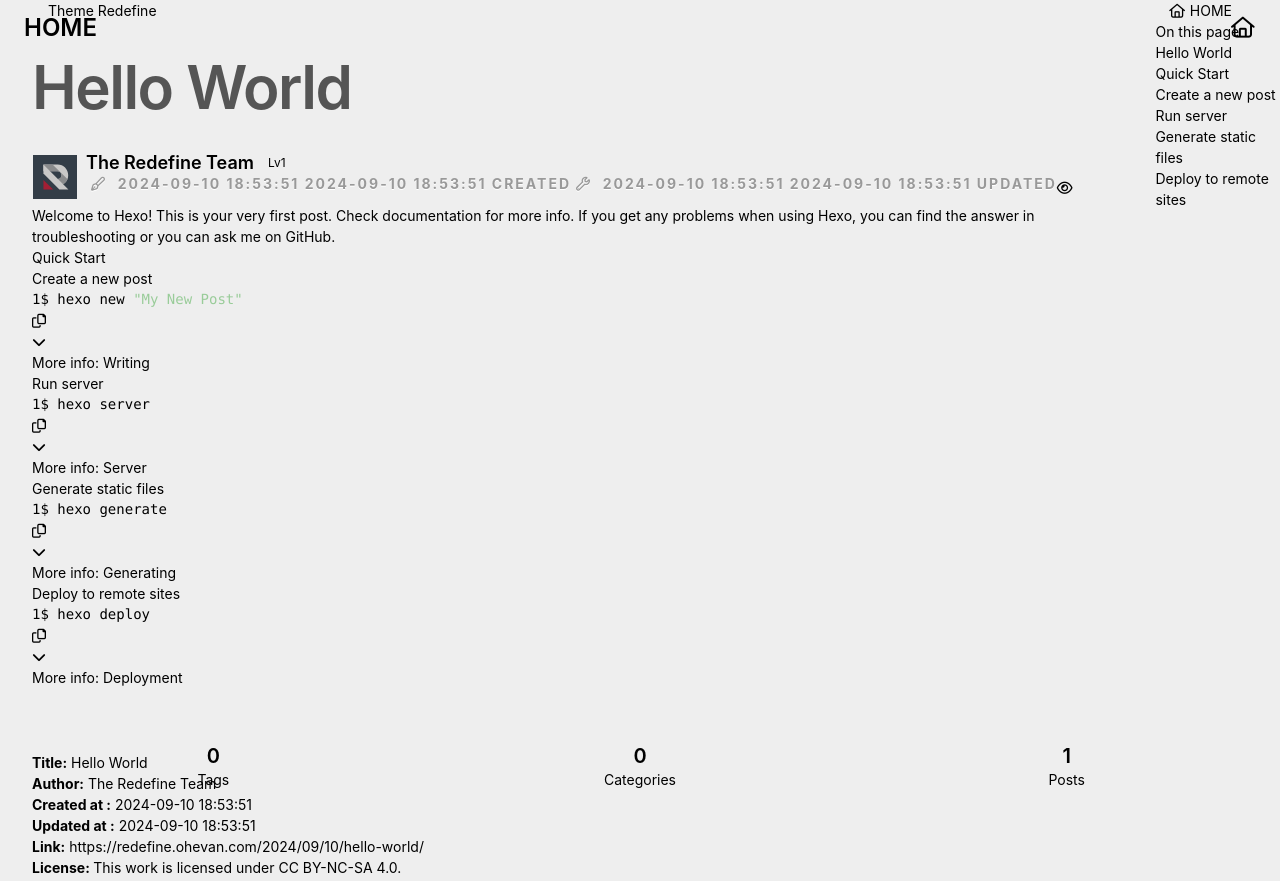
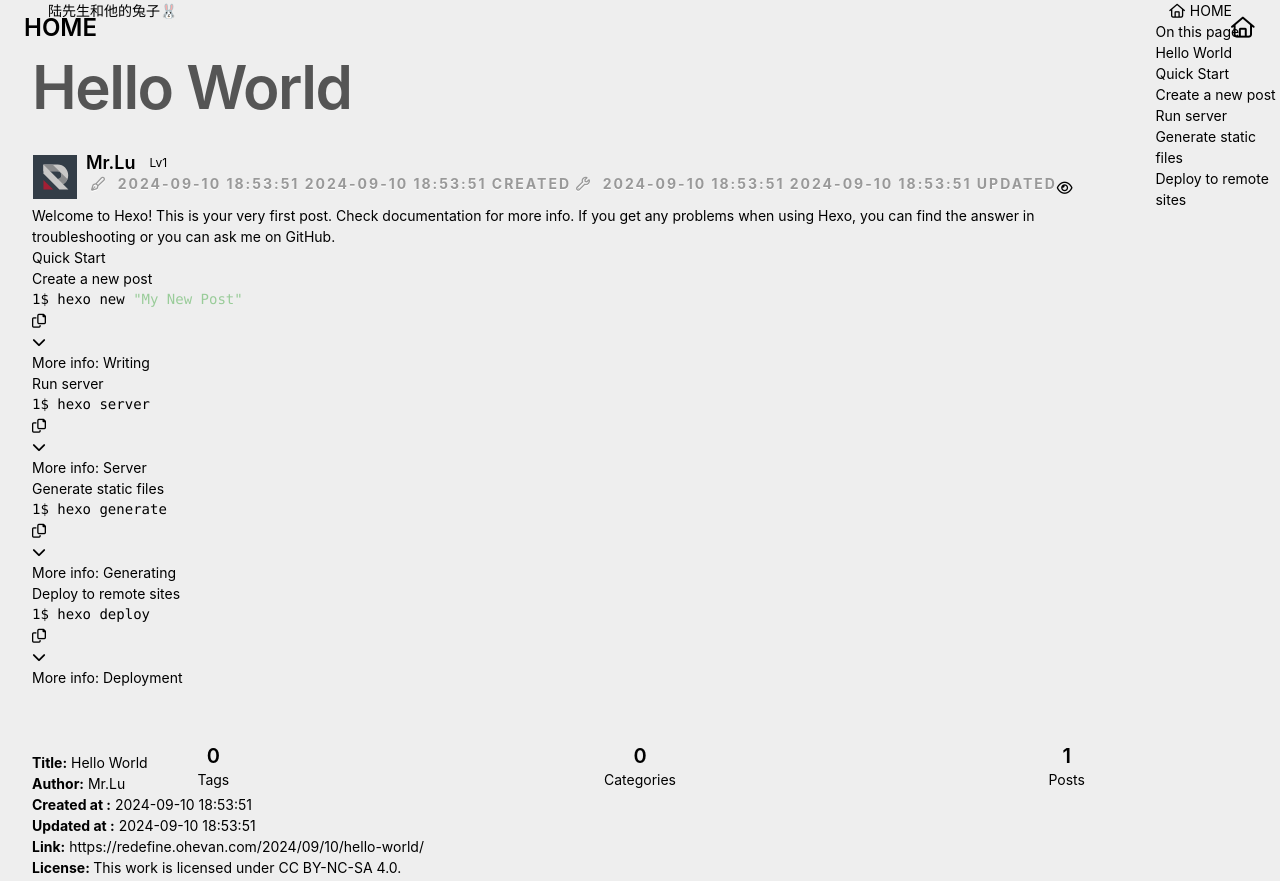
Before and after one commit to LuYang19970909/LuYang19970909.github.io, a plain HTML site: page 2024/09/10/hello-world/index.html in a window 1280 px wide. Shown: the top 881 px of the page. Drawn offline with Linux system fonts and the light colour scheme; no server answers.

Commit message:
Site updated: 2024-09-12 11:07:13

```diff
--- a/2024/09/10/hello-world/index.html
+++ b/2024/09/10/hello-world/index.html
@@ -5,7 +5,7 @@
     <meta name="viewport" content="width=device-width, initial-scale=1">
     <meta name="keywords" content="Hexo Theme Redefine">
 
-    <meta name="author" content="The Redefine Team">
+    <meta name="author" content="Mr.Lu">
     <!-- preconnect -->
     <link rel="preconnect" href="https://fonts.googleapis.com">
     <link rel="preconnect" href="https://fonts.gstatic.com" crossorigin>
@@ -41,7 +41,7 @@
 
             Hello World -
 
-        Theme Redefine
+        陆先生和他的兔子🐰
     </title>
 
 
@@ -131,7 +131,7 @@
 
             <a class="logo-title" href="/">
 
-                Theme Redefine
+                陆先生和他的兔子🐰
 
             </a>
         </div>
@@ -248,7 +248,7 @@
                 </div>
                 <div class="info flex flex-col justify-between">
                     <div class="author flex items-center">
-                        <span class="name text-default-text-color text-lg font-semibold">The Redefine Team</span>
+                        <span class="name text-default-text-color text-lg font-semibold">Mr.Lu</span>
 
                             <span class="author-label ml-1.5 text-xs px-2 py-0.5 rounded-small text-third-text-color border border-shadow-color-1">Lv1</span>
 
@@ -313,7 +313,7 @@
                 <div class="article-copyright-info-container">
     <ul>
         <li><strong>Title:</strong> Hello World</li>
-        <li><strong>Author:</strong> The Redefine Team</li>
+        <li><strong>Author:</strong> Mr.Lu</li>
         <li><strong>Created at
                 :</strong> 2024-09-10 18:53:51</li>
 
@@ -428,7 +428,7 @@
               <span>2022</span>
               -
 
-            2024&nbsp;&nbsp;<i class="fa-solid fa-heart fa-beat" style="--fa-animation-duration: 0.5s; color: #f54545"></i>&nbsp;&nbsp;<a href="/">The Redefine Team</a>
+            2024&nbsp;&nbsp;<i class="fa-solid fa-heart fa-beat" style="--fa-animation-duration: 0.5s; color: #f54545"></i>&nbsp;&nbsp;<a href="/">Mr.Lu</a>
 
 
                 <p class="post-count space-x-0.5">
```
Also changed, not shown: 404.html (+4 -4 lines), archives/2024/09/index.html (+4 -4 lines), archives/2024/index.html (+4 -4 lines), archives/index.html (+4 -4 lines), index.html (+5 -5 lines).
